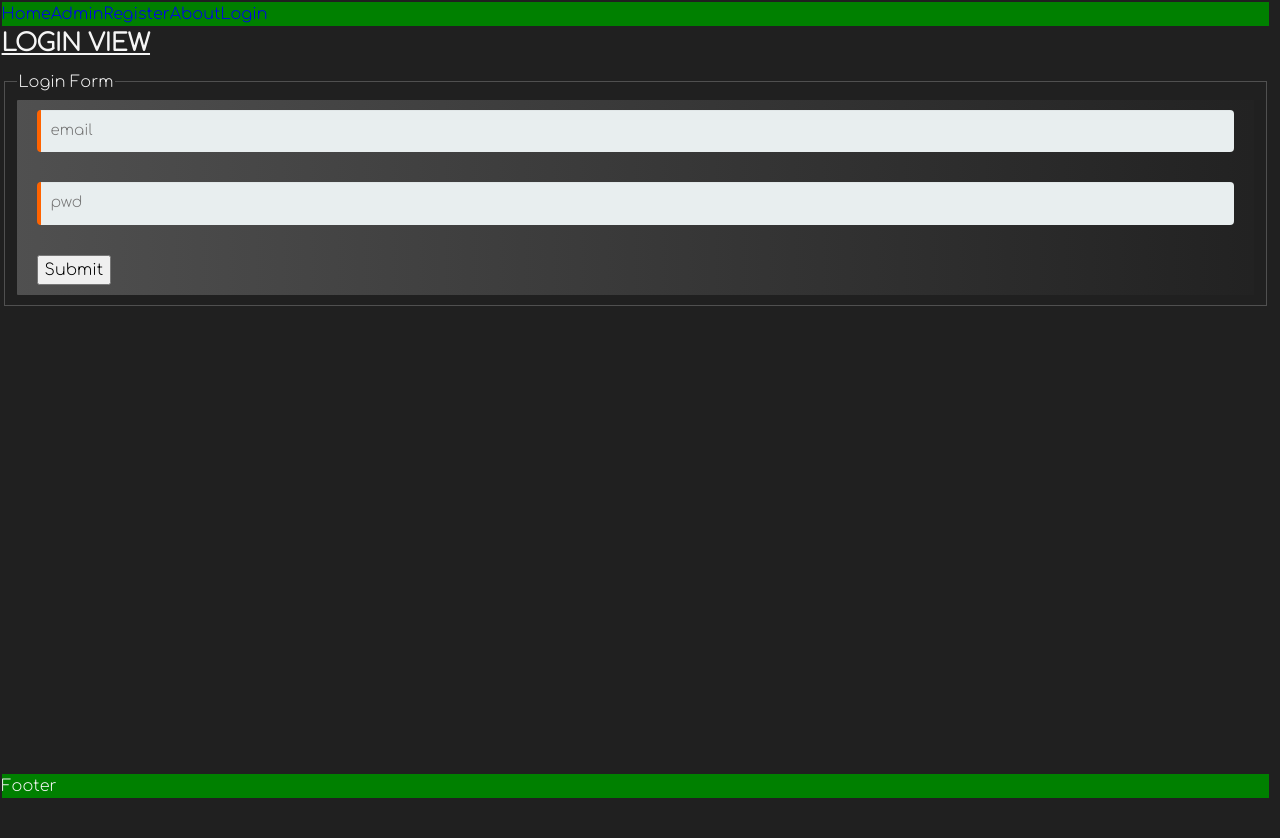
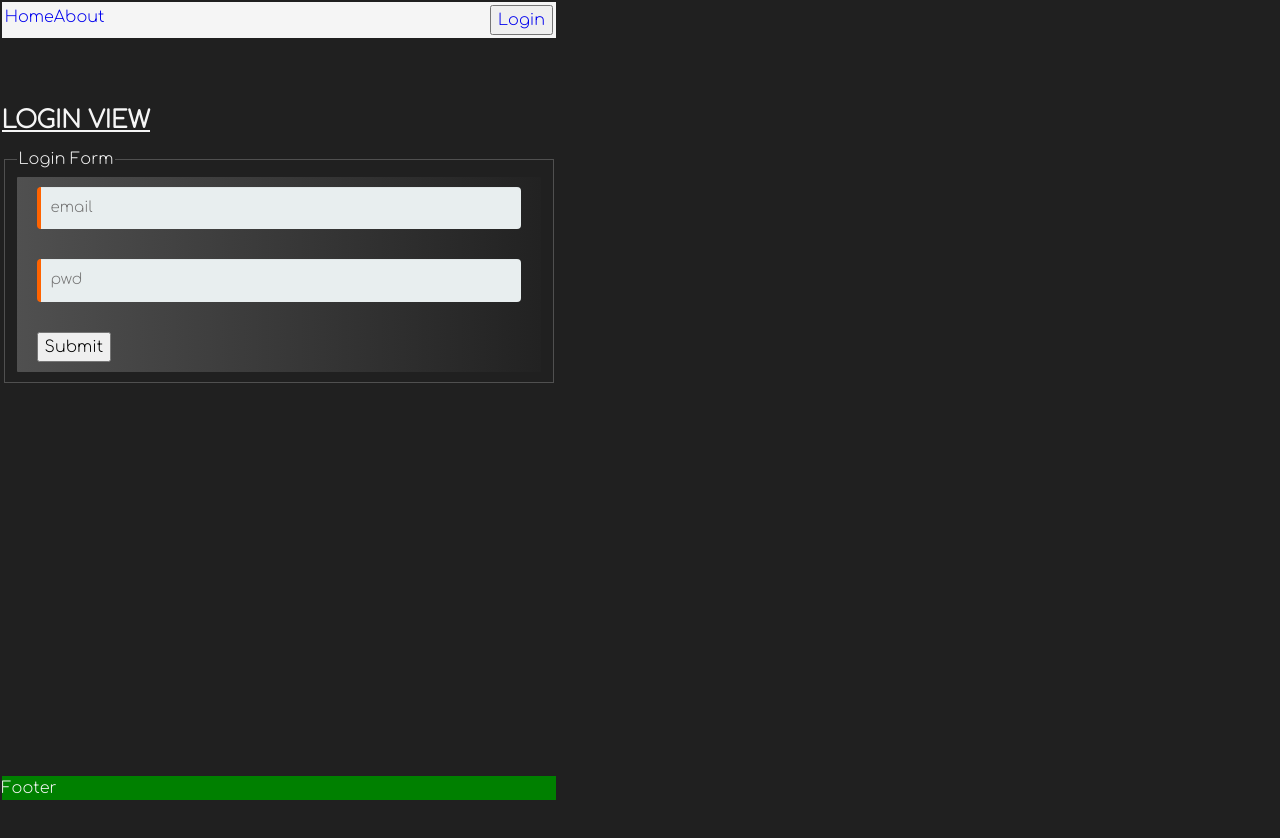
Before and after one commit to MeGallin/react-blog, a React (Create React App) app: page /login in a window 1280 px wide. Shown: the top 838 px of the page. Before the commit the page ends 800 px from the top, so only its background shows below. Built offline with nearby package versions, Linux system fonts and the light colour scheme.

Commit message:
authGuards and minor css tweaks

```diff
--- a/src/App.css
+++ b/src/App.css
@@ -57,6 +57,7 @@ body {
   font-size: 16px;
   margin: 0;
   padding: 0.1em;
+  overflow: hidden;
 }
 body p {
   font-size: 14px;
@@ -117,22 +118,21 @@ h6 {
 
 /* General global stye settings */
 
-body {
-  display: flex;
-  min-height: 100%;
-}
 #app-wrapper {
   flex: auto;
   display: flex;
   flex-direction: column;
   flex-wrap: wrap;
   min-height: 100%;
-  min-width: 99vw;
+  min-width: 100%;
 }
 section {
   max-width: 1290px;
   width: 100%;
   margin: 0 auto;
+  height: 100vh;
+  overflow: auto;
+  margin-top: 64px; /* Allows for height of the header */
 }
 
 footer {
--- a/src/App.js
+++ b/src/App.js
@@ -10,6 +10,7 @@ import About from './views/about/About';
 import Admin from './components/blog/admin/Admin';
 import Registration from './views/registration/Registration';
 import Login from './views/login/Login';
+import PrivateRoute from './components/privateRoute/PrivateRoute';
 
 function App() {
   return (
@@ -18,21 +19,11 @@ function App() {
         <div id="app-wrapper">
           <Header />
           <Switch>
-            <Route exact path="/">
-              <Home />
-            </Route>
-            <Route path="/about">
-              <About />
-            </Route>
-            <Route path="/admin">
-              <Admin />
-            </Route>
-            <Route path="/register">
-              <Registration />
-            </Route>
-            <Route path="/login">
-              <Login />
-            </Route>
+            <Route exact path="/" component={Home} />
+            <Route exact path="/about" component={About} />
+            <Route exact path="/login" component={Login} />
+            <PrivateRoute exact path="/register" component={Registration} />
+            <PrivateRoute exact path="/admin" component={Admin} />
           </Switch>
           <Footer />
         </div>
--- a/src/components/footer/Footer.css
+++ b/src/components/footer/Footer.css
@@ -1,3 +1,7 @@
 footer {
   background-color: green;
+  position: sticky;
+  bottom: 0;
+  z-index: 100;
+  margin-top: auto;
 }
--- a/src/components/header/Header.css
+++ b/src/components/header/Header.css
@@ -1,3 +1,12 @@
 header {
-  background-color: green;
+  position: sticky;
+  top: 0;
+  z-index: 100;
 }
+nav {
+  border-bottom: 1px solid var(--main-bg-colour);
+  background-color: var(--main-font-colour);
+  display: flex;
+  justify-content: space-between;
+  padding: 0.2rem 0.2em;
+}
--- a/src/components/header/Header.js
+++ b/src/components/header/Header.js
@@ -8,15 +8,27 @@ function Header(isAuthorized) {
   return (
     <header>
       <nav>
+        <div>
           <Link to="/">Home</Link>
+          {isAuthorized.isAuthorized ? (
+            <span>
               <Link to="/admin">Admin</Link>
               <Link to="/register">Register</Link>
+            </span>
+          ) : null}
+
           <Link to="/about">About</Link>
+        </div>
+
+        <div>
           {isAuthorized.isAuthorized ? (
             <LogoutButton />
           ) : (
+            <button>
               <Link to="/login">Login</Link>
+            </button>
           )}
+        </div>
       </nav>
     </header>
   );
--- /dev/null
+++ b/src/components/privateRoute/PrivateRoute.js
@@ -0,0 +1,25 @@
+import React from 'react';
+import { Redirect, Route, useLocation, withRouter } from 'react-router-dom';
+import { connect } from 'react-redux';
+
+function PrivateRoute({ isAuthorized, component: Component, ...rest }) {
+  const location = useLocation();
+
+  return (
+    <Route {...rest}>
+      {isAuthorized === true ? (
+        <Component />
+      ) : (
+        <Redirect to={{ pathname: '/login', state: { from: location } }} />
+      )}
+    </Route>
+  );
+}
+
+const mapStateToProps = (state) => {
+  return {
+    isAuthorized: state.loginReducer.isAuthorized,
+  };
+};
+
+export default withRouter(connect(mapStateToProps)(PrivateRoute));
--- a/src/redux/login/loginActions.js
+++ b/src/redux/login/loginActions.js
@@ -15,7 +15,7 @@ export const loginRequest = (userData, history) => {
         .post('http://localhost/reactBlogApi/login.php', userData)
         .then((res) => {
           const response = res.data;
-
+          console.log(response);
           if (response.length === 0) {
             const errorMessage = 'Wrong Username or Password';
             dispatch(userPwdFailure(errorMessage));
--- a/src/redux/login/loginReducer.js
+++ b/src/redux/login/loginReducer.js
@@ -11,7 +11,6 @@ const initialState = {
 };
 
 const loginReducer = (state = initialState, action) => {
-  console.log(action.payload);
   switch (action.type) {
     case LOGIN_BLOG_SUCCESS:
       return {
```
Lines whose indentation alone changed are shown as unchanged.
